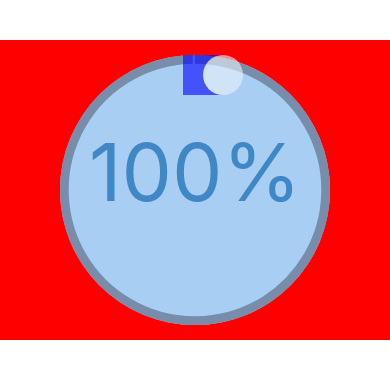
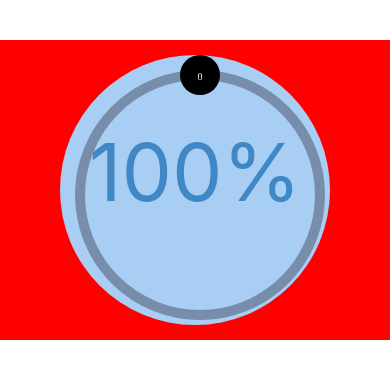
Before and after one commit to kasselTrankos/ats-components, a React Native app: screen / in a window 390 px wide. Shown: the top 378 px of the page. Built offline with nearby package versions, Linux system fonts and the light colour scheme.

Commit message:
feat(): gotta running the slider but des-center

```diff
--- a/src/Slider.js
+++ b/src/Slider.js
@@ -1,10 +1,12 @@
-import React, {useState} from 'react';
-import { View, PanResponder } from 'react-native';
-import {Svg, Path, Circle, G} from 'react-native-svg';
-import Bullet from './Bullet';
+import React, { Component, useState} from 'react'
+import { PanResponder, View, Dimensions } from 'react-native'
+import Svg, { Path, Circle, G, Text } from 'react-native-svg'
 
 
-const _polarToCartesian = (angle, dialRadius, btnRadius) => {
+
+
+
+const polarToCartesian = (angle, dialRadius, btnRadius) => {
   let r = dialRadius;
   let hC = dialRadius + btnRadius;
   let a = (angle-90) * Math.PI / 180.0;
@@ -12,65 +14,191 @@ const _polarToCartesian = (angle, dialRadius, btnRadius) => {
   let x = hC + (r * Math.cos(a));
   let y = hC + (r * Math.sin(a));
   return {x,y};
+}
+
+const cartesianToPolar = (x,y, dialRadius, btnRadius) => {
+  let hC = dialRadius + btnRadius;
+
+  if (x === 0) {
+    return y>hC ? 0 : 180;
+  }
+  else if (y === 0) {
+    return x>hC ? 90 : 270;
+  }
+  else {
+    return (Math.round((Math.atan((y-hC)/(x-hC)))*180/Math.PI) +
+      (x>hC ? 90 : 270));
+  }
 };
 
-const polarToCartesian = (centerX, centerY, radius, angleInDegrees) =>{
-  const angleInRadians = (angleInDegrees - 90) * Math.PI / 180.0;
+const FuncSlider = props => {
+  const [angle, setAngle ] = useState(0);
+  const {
+    xCenter = Dimensions.get('window').width/2,
+    yCenter = Dimensions.get('window').height/2,
+    dialRadius = 190,
+    btnRadius = 20,
+    min =  0,
+    max =  359,
+    strokeColor = '#fff',
+    strokeWidth = 0.5,
+    fillColor = 'none',
+    meterColor = '#000',
+    dialWidth =  5,
+    textColor = '#fff',
+    textSize = 10,
+  } = props;
+  const panResponder = React.useMemo(() =>
+  PanResponder.create({
+    onStartShouldSetPanResponder: (e,gs) => true,
+    onStartShouldSetPanResponderCapture: (e,gs) => true,
+    onMoveShouldSetPanResponder: (e,gs) => true,
+    onMoveShouldSetPanResponderCapture: (e,gs) => true,
+    onPanResponderMove: (e,gs) => {
+      console.log('move', angle);
+      const xOrigin = xCenter - (dialRadius + btnRadius);
+      const yOrigin = yCenter - (dialRadius + btnRadius);
+      const a = cartesianToPolar(gs.moveX-xOrigin, gs.moveY-yOrigin, dialRadius, btnRadius);
 
-  const x =  centerX + (radius * Math.cos(angleInRadians));
-  const y = centerY + (radius * Math.sin(angleInRadians));
-  return { x, y,};
+      if (a <= min) {
+        setAngle(min);
+      } else if (a >= max) {
+        setAngle(max);
+      } else {
+        setAngle(a);
+      }
+    }
+  }), []);
+  const width = (dialRadius + btnRadius) * 2;
+  let bR = btnRadius;
+  let dR = dialRadius;
+  let startCoord = polarToCartesian(0, dialRadius, btnRadius);
+  let endCoord = polarToCartesian(angle, dialRadius, btnRadius);
+  console.log(panResponder.panHandlers, ' ppp');
+  console.log(xCenter, yCenter, '0000');
+    return (
+      <Svg
+        width={width}
+        height={width}>
+        <Circle r={dR}
+          cx={width/2}
+          cy={width/2}
+          stroke={strokeColor}
+          strokeWidth={strokeWidth}
+          fill={fillColor}/>
+
+        <Path stroke={meterColor}
+          strokeWidth={dialWidth}
+          fill='none'
+          d={`M${startCoord.x} ${startCoord.y} A ${dR} ${dR} 0 ${angle>180?1:0} 1 ${endCoord.x} ${endCoord.y}`}/>
+
+        <G x={endCoord.x-bR} y={endCoord.y-bR}>
+          <Circle r={bR}
+            cx={bR}
+            cy={bR}
+            fill={meterColor}
+            {...panResponder.panHandlers}/>
+          <Text x={bR}
+            y={bR+(textSize/2)}
+            fontSize={textSize}
+            fill={textColor}
+            textAnchor="middle">{angle}</Text>
+        </G>
+      </Svg>);
 };
 
-const describeArc = (x, y, radius, startAngle, endAngle) =>{
+export default FuncSlider;
 
-  var start = polarToCartesian(x, y, radius, endAngle);
-  var end = polarToCartesian(x, y, radius, startAngle);
 
-  var largeArcFlag = endAngle - startAngle <= 180 ? "0" : "1";
+// export default class ClassSlider extends Component {
+//   constructor(props){
+//     super(props)
 
-  var d = [
-      "M", start.x, start.y,
-      "A", radius, radius, 0, largeArcFlag, 0, end.x, end.y
-  ].join(" ");
+//     this.state = {
+//       angle: this.props.value,
+//     };
+//   }
 
-  return d;
-}
+//   componentWillMount() {
+//     this._panResponder = PanResponder.create({
+//       onStartShouldSetPanResponder: (e,gs) => true,
+//       onStartShouldSetPanResponderCapture: (e,gs) => true,
+//       onMoveShouldSetPanResponder: (e,gs) => true,
+//       onMoveShouldSetPanResponderCapture: (e,gs) => true,
+//       onPanResponderMove: (e,gs) => {
+//         let xOrigin = this.props.xCenter - (this.props.dialRadius + this.props.btnRadius);
+//         let yOrigin = this.props.yCenter - (this.props.dialRadius + this.props.btnRadius);
+//         let a = cartesianToPolar(gs.moveX-xOrigin, gs.moveY-yOrigin, this.props.dialRadius, this.props.btnRadius);
 
-const Slider = props => {
-  const [angle, setAngle] = useState(0)
-  const {
-    width = 100,
-    strokeWidth = 3,
-    strokeColor = '#ff0000',
-    bulletRadius = 20,
-    bulletColor = '#C05746',
-  } = props;
-  const radius = width / 2;
-  const _w = width + bulletRadius;
-  const start = {x: radius, y: radius};
-  const viewBox =`${strokeWidth * -1} ${(strokeWidth / 2) * -1 } ${(strokeWidth * 2 ) + width} ${(strokeWidth) + width}`;
-  const d = describeArc(start.x, start.y, radius + (strokeWidth / 2), 0, 359);
-  const bulletStart = {x:0, y: 0};
-  console.log('2222', polarToCartesian(start.x, start.y, radius + bulletRadius, 359))
-  const bullet  = polarToCartesian(start.x, start.y, radius  - bulletRadius, 359);
-  //
-  console.log(bulletStart, '0000', bullet);
+//         if (a<=this.props.min) {
+//           this.setState({angle: this.props.min});
+//         } else if (a >= this.props.max) {
+//           this.setState({angle: this.props.max});
+//         } else {
+//           this.setState({angle: a});
+//         }
+//       }
+//     });
+//   }
 
-  return <View style={{ width: '100%', height: '100%',}}>
-    <Svg height="100%" width="100%" viewBox={viewBox} style={{}}>
-      <Path
-        d={d}
-        fill="none"
-        stroke={strokeColor}
-        strokeWidth = {strokeWidth}
-      />
-    </Svg>
-    <Bullet
-      bulletColor={bulletColor}
-      position={bullet}
-      bulletRadius={bulletRadius}  />
-  </View>
-};
 
-export default Slider;
+
+//   render() {
+
+//     let width = (this.props.dialRadius + this.props.btnRadius)*2;
+//     let bR = this.props.btnRadius;
+//     let dR = this.props.dialRadius;
+//     let startCoord = polarToCartesian(0, this.props.dialRadius, this.props.btnRadius);
+//     let endCoord = polarToCartesian(this.state.angle, this.props.dialRadius, this.props.btnRadius);
+
+//     return (
+//       <Svg
+//         width={width}
+//         height={width}>
+//         <Circle r={dR}
+//           cx={width/2}
+//           cy={width/2}
+//           stroke={this.props.strokeColor}
+//           strokeWidth={this.props.strokeWidth}
+//           fill={this.props.fillColor}/>
+
+//         <Path stroke={this.props.meterColor}
+//           strokeWidth={this.props.dialWidth}
+//           fill='none'
+//           d={`M${startCoord.x} ${startCoord.y} A ${dR} ${dR} 0 ${this.state.angle>180?1:0} 1 ${endCoord.x} ${endCoord.y}`}/>
+
+//         <G x={endCoord.x-bR} y={endCoord.y-bR}>
+//           <Circle r={bR}
+//             cx={bR}
+//             cy={bR}
+//             fill={this.props.meterColor}
+//             {...this._panResponder.panHandlers}/>
+//           <Text x={bR}
+//             y={bR+(this.props.textSize/2)}
+//             fontSize={this.props.textSize}
+//             fill={this.props.textColor}
+//             textAnchor="middle"
+//           >{this.props.onValueChange(this.state.angle)+''}</Text>
+//         </G>
+//       </Svg>
+//     )
+//   }
+// }
+
+// ClassSlider.defaultProps = {
+//   btnRadius: 15,
+//   dialRadius: 130,
+//   dialWidth: 5,
+//   meterColor: '#0cd',
+//   textColor: '#fff',
+//   fillColor: 'none',
+//   strokeColor: '#fff',
+//   strokeWidth: 0.5,
+//   textSize: 10,
+//   value: 200,
+//   min: 0,
+//   max: 359,
+//   xCenter: Dimensions.get('window').width/2,
+//   yCenter: Dimensions.get('window').height/2,
+//   onValueChange: x => x,
+// }
--- a/src/WaterManager.js
+++ b/src/WaterManager.js
@@ -7,7 +7,7 @@ import Slider from './Slider';
 
 const WaterManager  = props => {
   const {
-    radius = 200,
+    radius = 110,
     volumen = 100,
     strokeWidth = 3,
     strokeColor = '#A31E27',
@@ -17,6 +17,7 @@ const WaterManager  = props => {
     waterColor= '#A9CEF4',
     bulletRadius = 30,
     bulletColor = '#99A1AE',
+    fillColor = 'none'
   } = props;
   const width = radius - (bulletRadius / 2);
   const height = radius - (bulletRadius / 2);
@@ -51,13 +52,14 @@ const WaterManager  = props => {
         textAlign: 'center',
         color: fontColor}}>{`${volumen}%`}</Text>
       </View>
-      <View style={{position: 'absolute', top: 0, left: 0, height, width,}}>
+      <View style={{position: 'absolute', top: 0, left: 0}}>
         <Slider
           bulletRadius={bulletRadius}
           bulletColor={bulletColor}
           strokeWidth={strokeWidth}
           strokeColor={strokeColor}
-          width={radius} />
+          fillColor = {fillColor}
+          dialRadius={120} />
       </View>
     </View>
 
```
